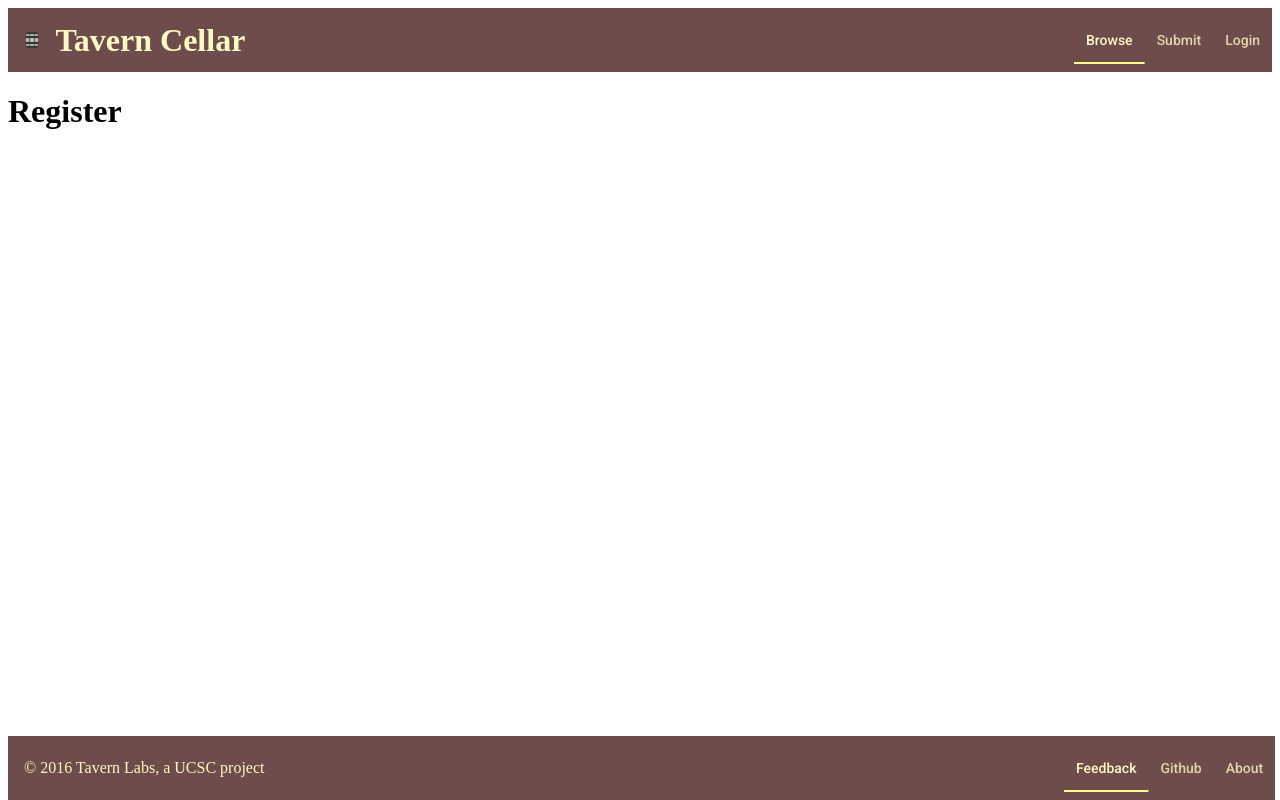
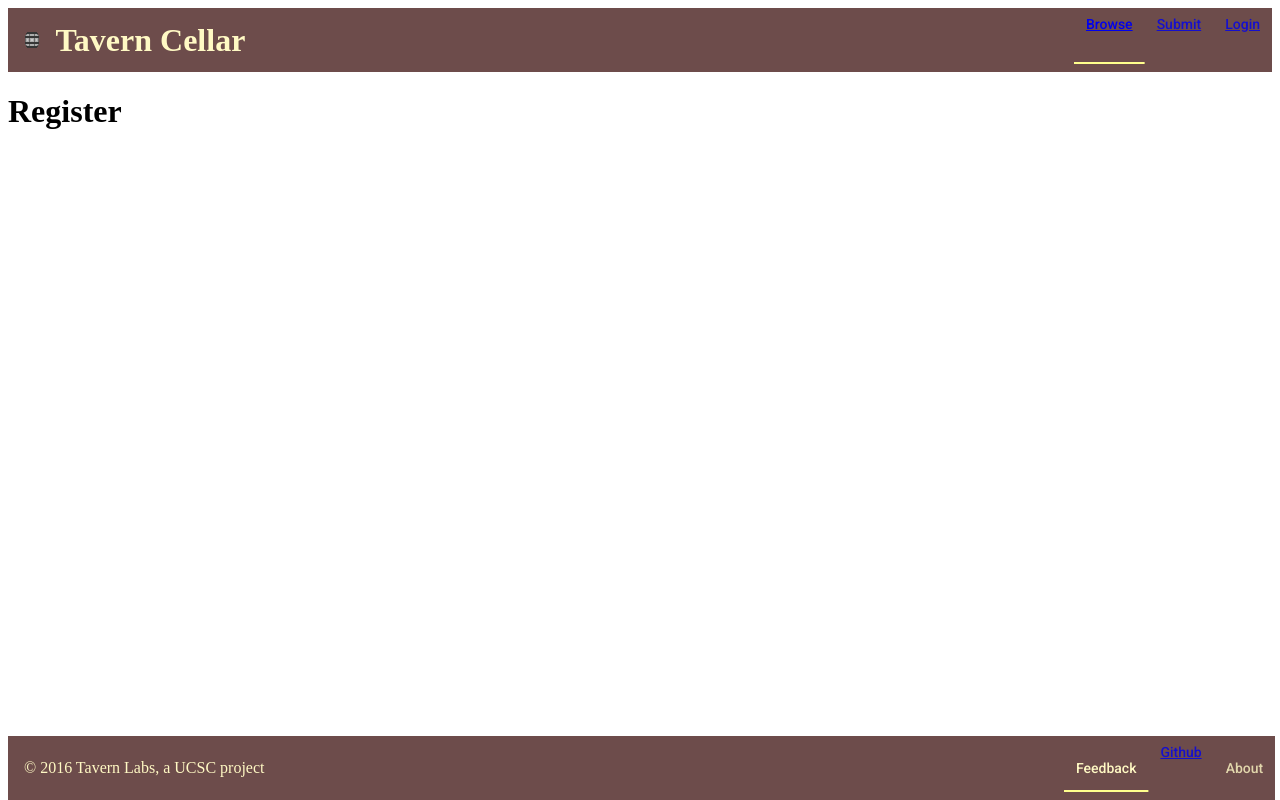
Before and after one commit to kwmcc/TavernCellar, a Flask app: page /signup in a window 1280 px wide. Run offline with Flask 2, Linux system fonts and the light colour scheme; parts of the project's set-up code (start-up, migrations or seed data) failed here and were passed over; some libraries are stand-ins or nearby versions.

Commit message:
Base.html hyperlink works
You can navigate through browse/login/submit/github buttons and will
direct href to respective html or link.

Cannot figure out how to fix the styles:
hyperlink paper-tabs look different from plain paper-tab

```diff
--- a/app/templates/base.html
+++ b/app/templates/base.html
@@ -22,9 +22,16 @@
         <h1> &nbsp; Tavern Cellar </h1>
 
         <paper-tabs id="navButtons"selected="0" >
-            <paper-tab>Browse</paper-tab>
-            <paper-tab>Submit</paper-tab>
-            <paper-tab>Login</paper-tab>
+            <style is="custom-style">
+              .link {
+                @apply(--layout-horizontal);
+                @apply(--paper-tab-color: brown);
+
+              }
+            </style>
+            <paper-tab><a href="browse" class="link" tabindex="-1">Browse</a></paper-tab>
+            <paper-tab><a href="submit" class="link" tabindex="-1">Submit</a></paper-tab>
+            <paper-tab><a href="login" class="link" tabindex="-1">Login</a></paper-tab>
         </paper-tabs>
     </paper-toolbar>
     {% block content %}
@@ -37,7 +44,7 @@
         <span class="copyright"/>&copy; 2016 Tavern Labs, a UCSC project</span>
         <paper-tabs id="footButtons" selected="0" >
             <paper-tab>Feedback</paper-tab>
-            <paper-tab>Github</paper-tab>
+            <paper-tab><a href="https://github.com/kwmcc/TavernCellar" class="link" tabindex="-1">Github</a></paper-tab>
             <paper-tab>About</paper-tab>
         </paper-tabs>
     </paper-toolbar>
```
Also changed, not shown: data-dev.sqlite (added).
